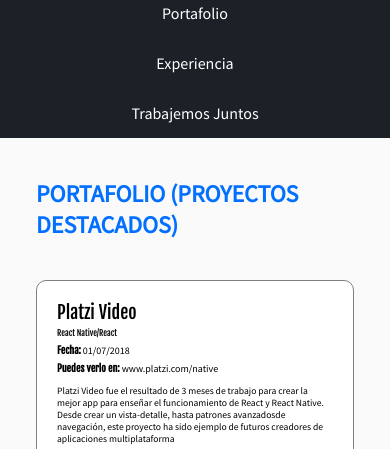
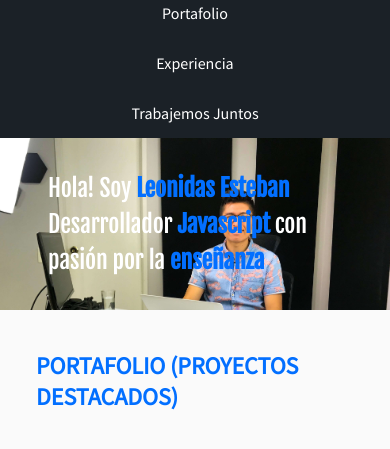
Before and after one commit to paolaandrearios/Desarrollo-Web-Online-2020, a plain HTML site: page index.html in a window 390 px wide. Shown: the part 66-515 px from the top of the page. Drawn offline with Linux system fonts and the light colour scheme.

Commit message:
Se hace responsive el hero del proyecto

```diff
--- a/css/estilos.css
+++ b/css/estilos.css
@@ -348,14 +348,38 @@
 /* desktop first que empieces desde el MQ más grande */
 
 @media screen and (max-width:1024px) {
-  .container {
+   .container {
     padding: 0 1em;
   }
+
+  .hero {
+    height: auto;
+    position: relative;
+    overflow: hidden;
+    padding: 2em;
+  }
+
+  .hero-image {
+    position: absolute;
+    z-index: 1;
+    left: 0;
+    right: 0;
+    top: 0;
+    bottom: 0;
+    width: 100%;
+  }
+
+  h1 {
+    font-size: 2em;
+    z-index: 2;
+  }
+
 
 }
 
 @media screen and (max-width:767px) {
- .header {
+
+  .header {
    display: block;
    height: auto;
  }
@@ -428,6 +452,11 @@
 }
 
 @media screen and (max-width:480px) {
+
+  h1 {
+    font-size: 1.5em;
+  }
+
   .project-details {
     font-size: 12px ;
   }
@@ -464,6 +493,15 @@
 
 @media screen and (max-width:320px) {
 
+  h1 {
+    font-size:1.2em ;
+    text-shadow: 1px 2px 2px #000;
+  }
+
+  .hero {
+    padding: 2em 1em;
+  }
+
   .social-link {
     margin: 0 3px;
   }
--- a/index.html
+++ b/index.html
@@ -42,14 +42,14 @@
       </nav>
     </div>
   </header>
-  <!-- <section class="hero">
+  <section class="hero">
     <div class="container">
       <h1>
         Hola! Soy <strong> Leonidas Esteban </strong> <br> Desarrollador <strong>Javascript</strong> con <br> pasión por la <strong>enseñanza</strong>
       </h1>
       <img class="hero-image" src="Archivos/hero.jpg" width="500px" height="300px"alt="imagen principal del sitio" >
     </div>
-  </section> -->
+  </section>
   <section id="portafolio" class="portfolio">
     <div class="container">
       <h2>Portafolio (Proyectos Destacados)</h2>
```
